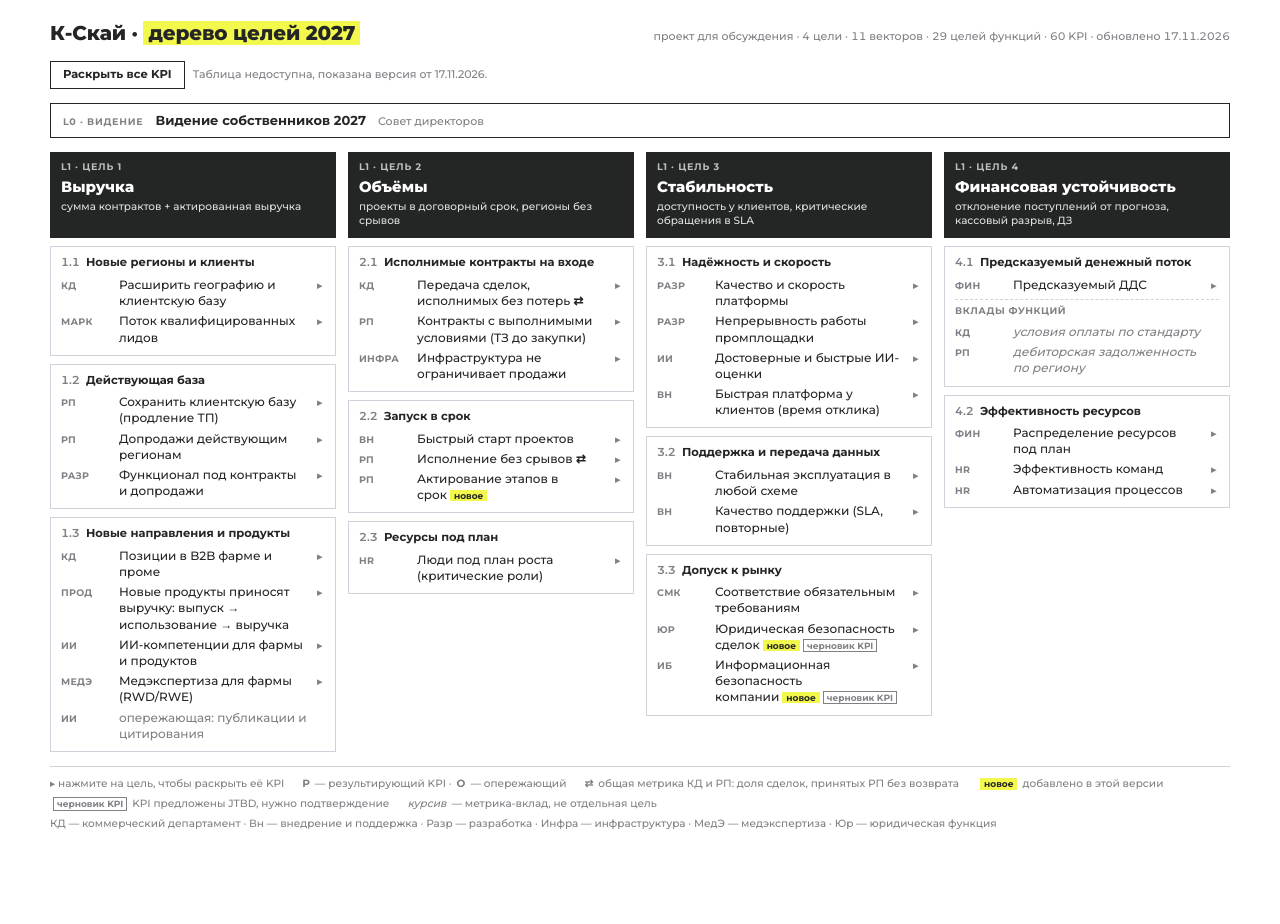
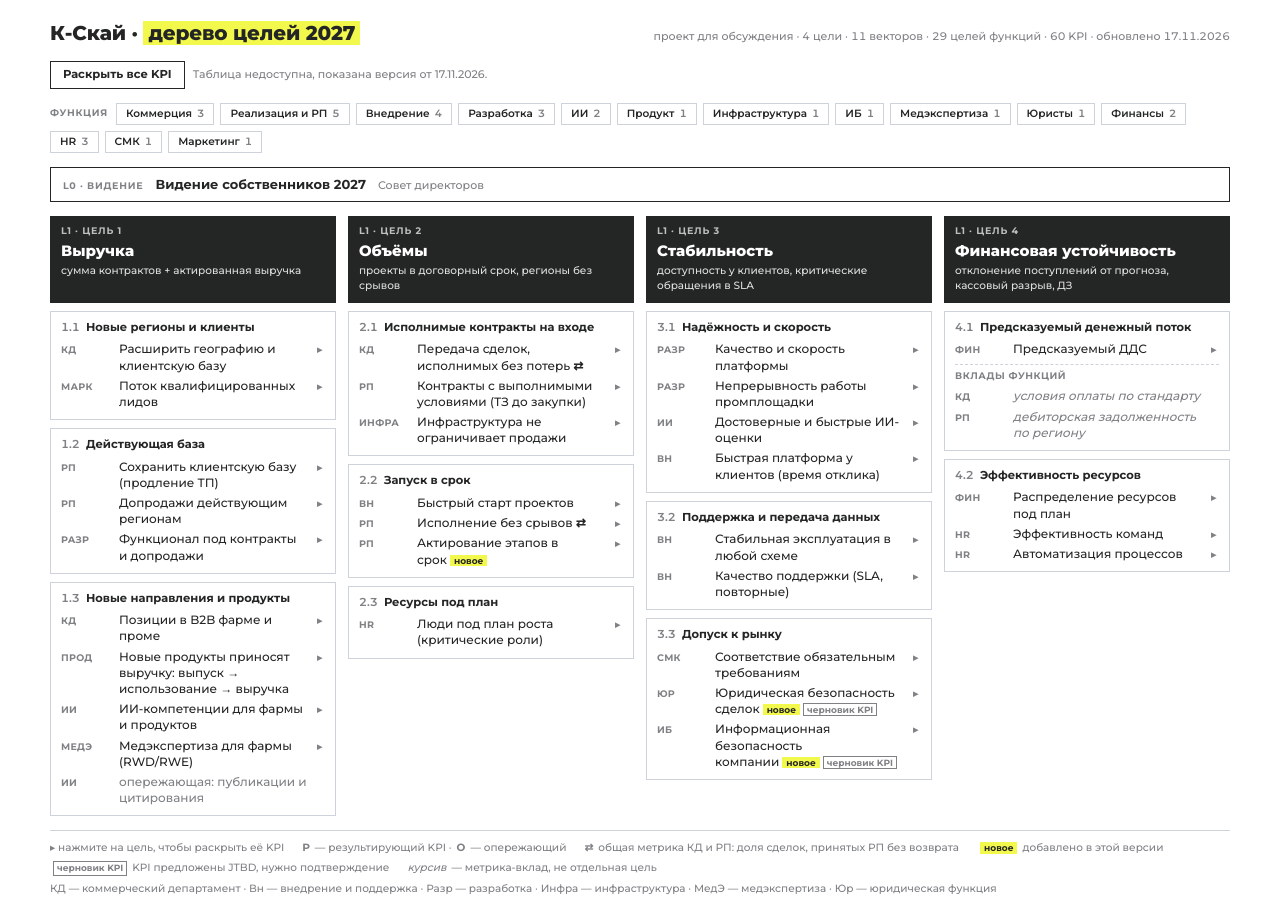
Before and after one commit to dawira2110-hash/ksky-training, a plain HTML site: page celi/index.html in a window 1280 px wide. Before the commit the page ends 859 px from the top, so only its background shows below. Drawn offline with Linux system fonts and the light colour scheme; no server answers.

Commit message:
celi: фильтр по функциям, ссылка на свою функцию
Co-Authored-By: Claude Opus 5.5 <noreply@anthropic.com>

```diff
--- a/celi/index.html
+++ b/celi/index.html
@@ -78,6 +78,14 @@ li.has-k:hover .tt{text-decoration:underline;text-decoration-color:var(--muted);
 .caret{border:0;background:none;padding:0 3px;color:var(--muted);font-size:10px;line-height:1;cursor:pointer;transition:transform .15s}
 li.open > .caret{transform:rotate(90deg);color:var(--fg)}
 @media (prefers-reduced-motion: reduce){.caret{transition:none}}
+.filters{display:flex;flex-wrap:wrap;gap:6px;align-items:center}
+.filters .lvl{margin-right:2px}
+.chip{font-size:10.5px;font-weight:600;padding:3px 9px;border:1px solid var(--line);background:var(--bg);color:var(--fg)}
+.chip .c{color:var(--muted);margin-left:5px;font-variant-numeric:tabular-nums}
+.chip[aria-pressed="true"]{background:var(--fg);color:var(--bg);border-color:var(--fg)}
+.chip[aria-pressed="true"] .c{color:var(--bg);opacity:.7}
+.chip.reset{border-style:dashed;color:var(--muted)}
+.empty{color:var(--muted);font-size:11px;padding:6px 2px}
 ul.kpi{grid-column:2 / -1;gap:3px;margin:2px 0 4px;padding-left:8px;border-left:2px solid var(--line)}
 ul.kpi li{grid-template-columns:14px minmax(0,1fr) auto;font-size:10.5px;cursor:default}
 .ky{font-size:9.5px;font-weight:800;color:var(--muted)}
@@ -212,6 +220,29 @@ var SCRIPT_URL = 'https://script.google.com/macros/s/AKfycbyBDNTtkJZHRnnaSTI7uSX
   var root = document.getElementById('root');
   var note = '';
   var openSet = {};
+  var NAMES = {'КД':'Коммерция','РП':'Реализация и РП','Вн':'Внедрение','Разр':'Разработка','ИИ':'ИИ','Прод':'Продукт','Инфра':'Инфраструктура','ИБ':'ИБ','МедЭ':'Медэкспертиза','Юр':'Юристы','Фин':'Финансы','HR':'HR','СМК':'СМК','Марк':'Маркетинг'};
+  var params = new URLSearchParams(location.search);
+  var filter = {};
+  (params.get('f')||'').split(',').filter(String).forEach(function(f){filter[f]=true;});
+  function filterOn(){return Object.keys(filter).length>0;}
+  function visible(it){return editing || !filterOn() || !!filter[it.fn];}
+  function fnList(){
+    var cnt={}, order=Object.keys(NAMES);
+    eachItem(function(it){ if(!it.kind) cnt[it.fn]=(cnt[it.fn]||0)+1; });
+    var list=order.filter(function(f){return cnt[f];});
+    Object.keys(cnt).forEach(function(f){ if(list.indexOf(f)<0) list.push(f); });
+    return list.map(function(f){return {fn:f,n:cnt[f]};});
+  }
+  function syncUrl(){
+    var p=new URLSearchParams(location.search), f=Object.keys(filter).join(',');
+    if(f) p.set('f',f); else p['delete']('f');
+    var q=p.toString().replace(/%2C/g,',');
+    try{ history.replaceState(null,'',location.pathname+(q?'?'+q:'')); }catch(e){}
+  }
+  function openFiltered(){
+    openSet={};
+    if(filterOn()) eachItem(function(it,p){ if(!it.kind && filter[it.fn] && it.kpi && it.kpi.length) openSet[p]=true; });
+  }
 
   function clone(o){return JSON.parse(JSON.stringify(o));}
   function esc(s){return String(s==null?'':s).replace(/[&<>"]/g,function(c){return {'&':'&amp;','<':'&lt;','>':'&gt;','"':'&quot;'}[c];});}
@@ -228,6 +259,11 @@ var SCRIPT_URL = 'https://script.google.com/macros/s/AKfycbyBDNTtkJZHRnnaSTI7uSX
   function allOpen(){var a=kpiPaths();return a.length>0&&a.every(function(p){return openSet[p];});}
   function counts(){
     var v=0,g=0,k=0;
+    if(filterOn() && !editing){
+      state.goals.forEach(function(goal){goal.vectors.forEach(function(vec){var hit=false;vec.items.forEach(function(it){if(!it.kind&&filter[it.fn]){g++;hit=true;k+=(it.kpi||[]).length;}});if(hit)v++;});});
+      function pl(n,a,b,c){var m=n%10,mm=n%100;return n+' '+(m===1&&mm!==11?a:(m>=2&&m<=4&&(mm<12||mm>14)?b:c));}
+      return 'выбрано: '+pl(g,'цель','цели','целей')+' · '+pl(v,'вектор','вектора','векторов')+' · '+k+' KPI';
+    }
     state.goals.forEach(function(goal){goal.vectors.forEach(function(vec){v++;vec.items.forEach(function(it){if(!it.kind)g++;k+=(it.kpi||[]).length;});});});
     return state.goals.length+' цели · '+v+' векторов · '+g+' целей функций · '+k+' KPI';
   }
@@ -261,18 +297,28 @@ var SCRIPT_URL = 'https://script.google.com/macros/s/AKfycbyBDNTtkJZHRnnaSTI7uSX
     if(canEdit && !editing) h += '<button id="b-edit">Редактировать</button>';
     if(editing) h += '<button class="primary" id="b-save">Сохранить для всех</button><button id="b-cancel">Отменить</button><span class="status">Нажмите на текст, чтобы изменить. «+ цель» и «+ KPI» добавляют строку, × удаляет. Тип KPI: Р или О.</span>';
     h += '<span class="status" id="msg">'+esc(note)+'</span></div>';
+    if(!editing){
+      h += '<div class="filters" role="group" aria-label="Фильтр по функциям"><span class="lvl">Функция</span>';
+      fnList().forEach(function(x){ h += '<button class="chip" data-act="fn" data-fn="'+esc(x.fn)+'" aria-pressed="'+(filter[x.fn]?'true':'false')+'" title="'+esc(NAMES[x.fn]||x.fn)+'">'+esc(NAMES[x.fn]||x.fn)+'<span class="c">'+x.n+'</span></button>'; });
+      if(filterOn()) h += '<button class="chip reset" data-act="fn-reset">Все функции</button>';
+      h += '</div>';
+    }
     h += '<div class="l0"><span class="lvl">L0 · видение</span><b>'+ed('l0.title',state.l0.title)+'</b>'+ed('l0.sub',state.l0.sub,'span','meta')+'</div>';
     h += '<div class="grid">';
     state.goals.forEach(function(goal,gi){
       var gp='goals.'+gi;
       h += '<section class="goal"><div class="goal-h"><span class="n">L1 · цель '+(gi+1)+'</span>'+ed(gp+'.title',goal.title,'h2')+ed(gp+'.metric',goal.metric,'p')+'</div><div class="goal-b">';
+      var shown=0;
       goal.vectors.forEach(function(vec,vi){
         var vp=gp+'.vectors.'+vi, main='', contrib='';
-        vec.items.forEach(function(it,ii){ var s=item(it,vp+'.items.'+ii); if(it.kind==='contrib') contrib+=s; else main+=s; });
+        vec.items.forEach(function(it,ii){ if(!visible(it)) return; var s=item(it,vp+'.items.'+ii); if(it.kind==='contrib') contrib+=s; else main+=s; });
+        if(!editing && filterOn() && !main && !contrib) return;
+        shown++;
         h += '<div class="vec"><h3><span class="code">'+esc(vec.code)+'</span>'+ed(vp+'.title',vec.title)+'</h3><ul>'+main+'</ul>';
         if(contrib) h += '<div class="sub">вклады функций</div><ul>'+contrib+'</ul>';
         h += '<button class="add" data-act="add" data-path="'+vp+'">+ цель</button></div>';
       });
+      if(!shown) h += '<div class="empty">У выбранных функций нет целей в этом блоке</div>';
       h += '</div></section>';
     });
     h += '</div>';
@@ -308,6 +354,8 @@ var SCRIPT_URL = 'https://script.google.com/macros/s/AKfycbyBDNTtkJZHRnnaSTI7uSX
     if(b.id==='b-cancel'){ state=clone(saved); editing=false; dirty=false; note=''; render(); return; }
     if(b.id==='b-save'){ save(); return; }
     var act=b.dataset.act, path=b.dataset.path;
+    if(act==='fn'){ var f=b.dataset.fn; if(filter[f]) delete filter[f]; else filter[f]=true; openFiltered(); syncUrl(); render(); return; }
+    if(act==='fn-reset'){ filter={}; openSet={}; syncUrl(); render(); return; }
     if(act==='toggle'){ openSet[path]=!openSet[path]; render(); return; }
     if(act==='del'){ var ks=path.split('.'), idx=+ks.pop(); getPath(ks.join('.')).splice(idx,1); dirty=true; render(); return; }
     if(act==='add'){ getPath(path).items.push({fn:'Функция',t:'Новая цель',kpi:[]}); dirty=true; render(); return; }
@@ -328,7 +376,7 @@ var SCRIPT_URL = 'https://script.google.com/macros/s/AKfycbyBDNTtkJZHRnnaSTI7uSX
     if(data && !data.empty && data.tree && data.tree.goals){
       var kc=0; data.tree.goals.forEach(function(g){g.vectors.forEach(function(v){v.items.forEach(function(it){kc+=(it.kpi||[]).length;});});});
       if(!data.kpiColumn || kc===0) mergeKpi(data.tree);
-      saved = data.tree; state = clone(saved); base = data.stamp;
+      saved = data.tree; state = clone(saved); base = data.stamp; openFiltered();
     }
   }
   function load(){
@@ -351,6 +399,7 @@ var SCRIPT_URL = 'https://script.google.com/macros/s/AKfycbyBDNTtkJZHRnnaSTI7uSX
       .catch(function(){ busy=false; msg('Нет связи с таблицей. Правки на странице, попробуйте сохранить ещё раз.'); });
   }
 
+  openFiltered();
   render();
   load();
 })();
```
